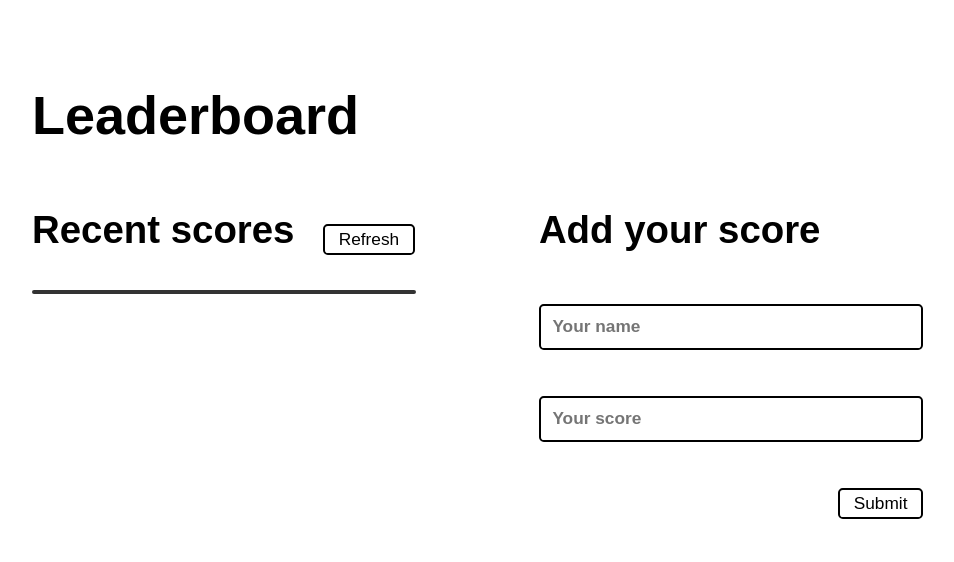
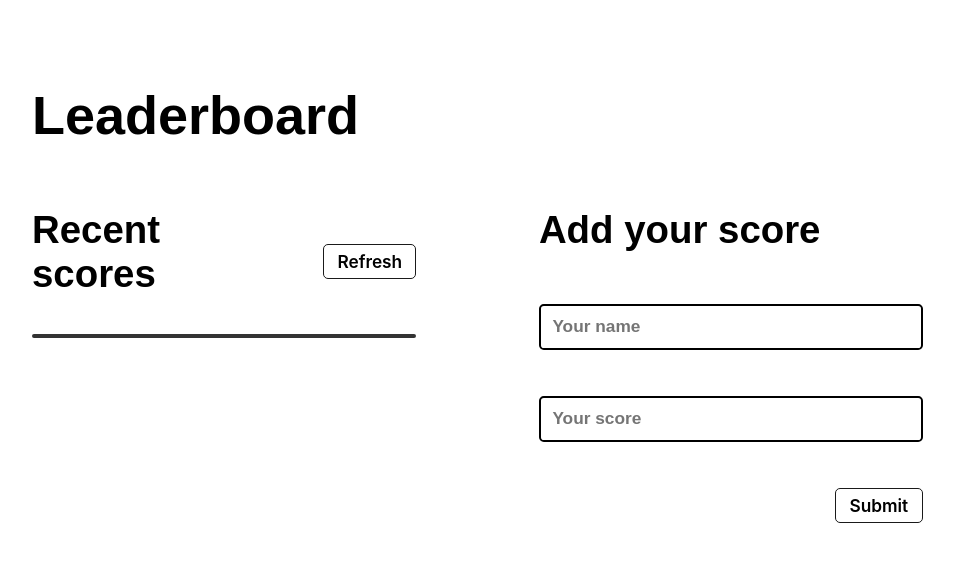
Before and after one commit to mahdinoori2000/leaderboard, a website built with webpack: page src/index.html in a window 1280 px wide. Shown: the whole page, without its empty margins (208-1162 px from the left). Built offline with nearby package versions, Linux system fonts and the light colour scheme; no server answers.

Commit message:
Add button design

```diff
--- a/src/style.css
+++ b/src/style.css
@@ -43,17 +43,46 @@ body {
 .refresh-btn,
 .submit-btn {
   background: none;
+  appearance: none;
+  border: 1px solid #1a1a1a;
+  border-radius: 5px;
+  box-sizing: border-box;
+  cursor: pointer;
+  display: inline-block;
+  font-family: Roobert, -apple-system, BlinkMacSystemFont, "Segoe UI", Helvetica, Arial, sans-serif, "Apple Color Emoji", "Segoe UI Emoji", "Segoe UI Symbol";
   font-size: 1.8rem;
+  font-weight: 600;
+  line-height: normal;
+  margin: 0;
+  min-height: 35px;
+  min-width: 0;
+  outline: none;
   padding: 0 1.4rem;
-  height: 3.2rem;
-  border: 0.3rem solid;
-  border-radius: 0.5rem;
-  cursor: pointer;
+  text-align: center;
+  text-decoration: none;
+  transition: all 300ms cubic-bezier(0.23, 1, 0.32, 1);
+  user-select: none;
+  -webkit-user-select: none;
+  touch-action: manipulation;
+  will-change: transform;
+  height: 2.4rem;
+}
+
+.refresh-btn:disabled,
+.submit-btn:disabled {
+  pointer-events: none;
 }
 
 .refresh-btn:hover,
 .submit-btn:hover {
-  box-shadow: 0 6px 8px 0 rgba(0, 0, 0, 0.24), 0 10px 20px 0 rgba(0, 0, 0, 0.19);
+  box-shadow: rgba(0, 0, 0, 0.25) 0 8px 15px;
+  transform: translateY(-2px);
+}
+
+.refresh-btn:active,
+.submit-btn:active {
+  box-shadow: none;
+  transform: translateY(0);
 }
 
 .scores {
```
